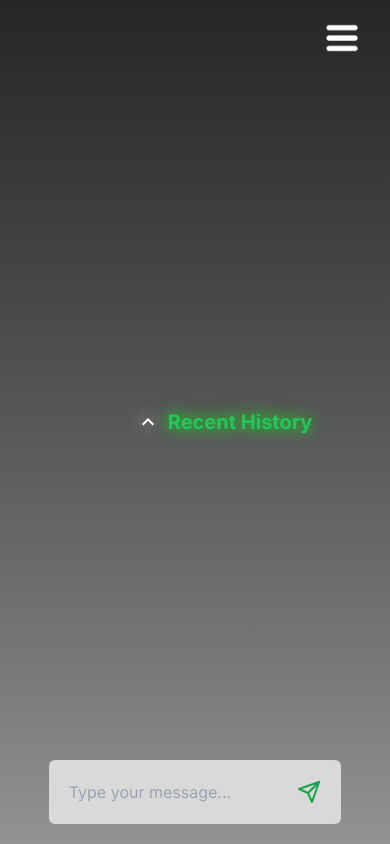
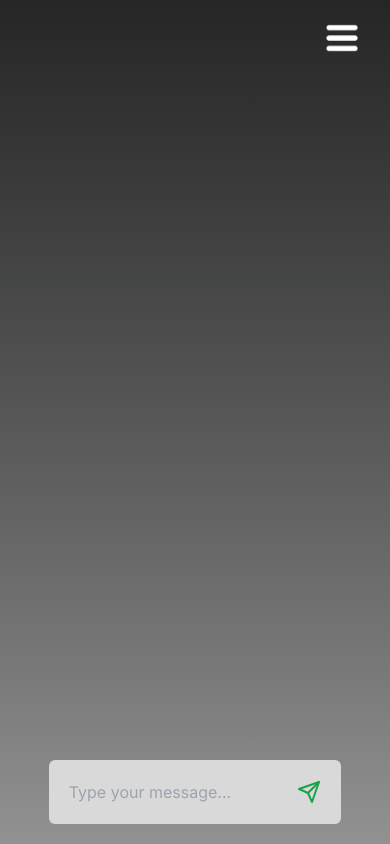
Before and after one commit to NoteGenius/NoteGenius, a Next.js app: page / in a window 390 px wide. Built offline with nearby package versions, Linux system fonts and the light colour scheme.

Commit message:
Hidden on mobile devices

```diff
--- a/src/UI/Components/RecentHistoryDropdown.tsx
+++ b/src/UI/Components/RecentHistoryDropdown.tsx
@@ -31,7 +31,7 @@ const RecentHistoryDropdown = () => {
     };
 
     return (
-        <Box sx={{ position: 'fixed', right: 0, margin: '20px', width: '300px' }}>
+        <Box sx={{ position: 'fixed', right: 0, margin: '20px', width: '300px' }} className="hidden md:block fixed m-20px w-300px">
             <Box sx={{cursor: 'pointer' }} className="flex justify-center items-center h-full" onClick={handleToggle}>
                 <IconButton className="drop-shadow-[0_0_8px_rgba(255,255,255,1)]">
                     {open ? <ExpandMoreIcon className="text-white" /> : <ExpandLessIcon className="text-white" />}
```
